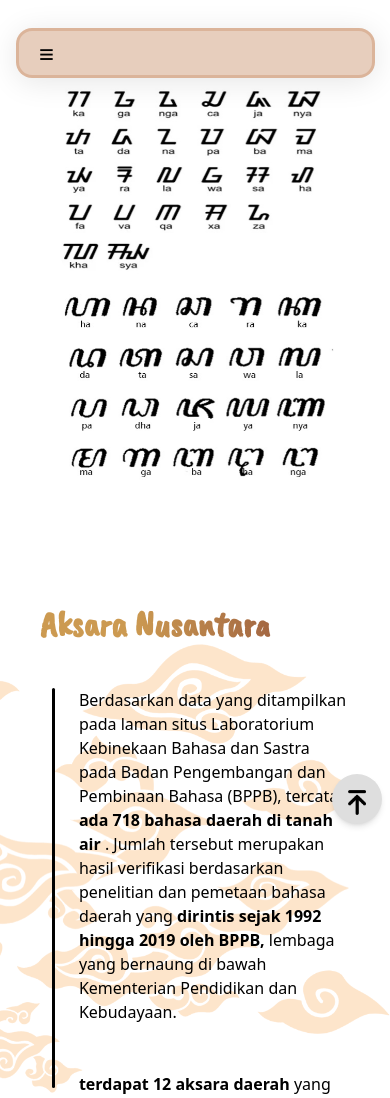
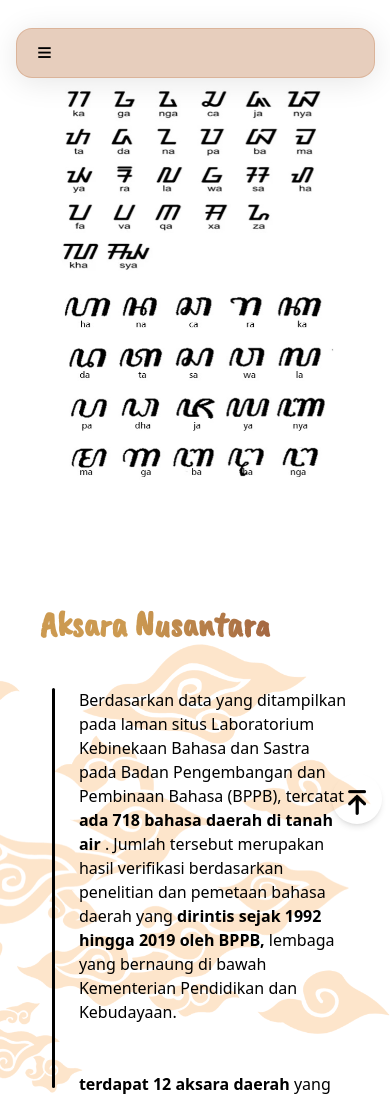
Before and after one commit to artworkhex/budayaIndonesia, a plain HTML site: page aksara.html in a window 390 px wide. Shown: the top 1098 px of the page. Drawn offline with Linux system fonts and the light colour scheme.

Commit message:
Add files via upload

```diff
--- a/src/input.css
+++ b/src/input.css
@@ -102,11 +102,11 @@
 .nav-bg1 {
     /* From https://css.glass */
     background: rgba(255, 255, 255, 0.6);
-    border-radius: 16px;
+    border-radius: 26px;
     box-shadow: 0 4px 30px rgba(0, 0, 0, 0.1);
     backdrop-filter: blur(5px);
     -webkit-backdrop-filter: blur(5px);
-    border: 3px solid rgba(255, 255, 255, 0.3);
+    border: 1px solid rgba(255, 255, 255, 0.3);
 }
 
 .nav-bg2 {
@@ -115,7 +115,7 @@
     box-shadow: 0 4px 30px rgba(0, 0, 0, 0.1);
     backdrop-filter: blur(5px);
     -webkit-backdrop-filter: blur(5px);
-    border: 3px solid rgba(189, 121, 74, 0.3);
+    border: 1px solid rgba(189, 121, 74, 0.3);
 }
 
 /* hover efek navbar */
--- a/src/style.css
+++ b/src/style.css
@@ -203,3 +203,31 @@
 #keyart-8 {
     transform: translate3d(0, 180px, .45px) scale(.8);
 }
+
+
+@media only screen and (max-width: 650px) {
+
+    /* scroll bar */
+    ::-webkit-scrollbar {
+        width: 4px;
+    }
+
+    /* Track */
+    ::-webkit-scrollbar-track {
+        box-shadow: inset 0 0 5px rgb(222, 192, 150);
+        border-radius: 3px;
+        background-color: rgb(231, 207, 181);
+    }
+
+    /* Handle */
+    ::-webkit-scrollbar-thumb {
+        background: rgb(222, 136, 55);
+        border-radius: 10px;
+    }
+
+    /* Handle on hover */
+    ::-webkit-scrollbar-thumb:hover {
+        background: rgb(222, 136, 55);
+    }
+
+}
```
Also changed, not shown: src/output.css.
